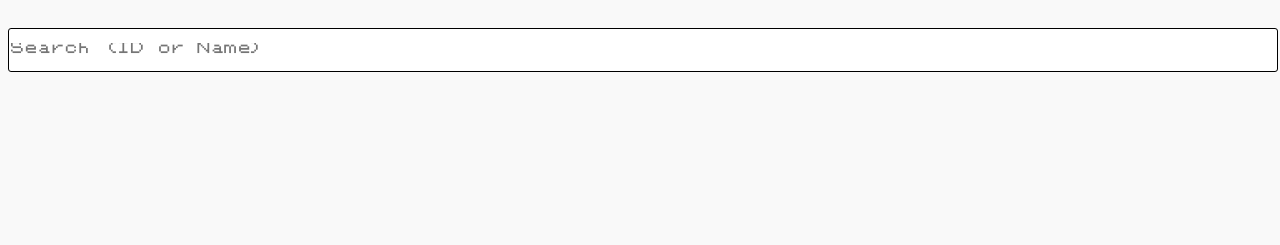
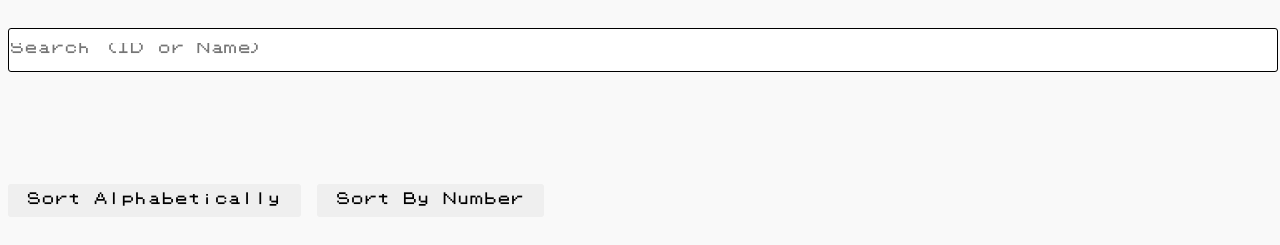
Before and after one commit to rijopalla/pokedex, a plain HTML site: page index.html in a window 1280 px wide. Shown: the part 263-508 px from the top of the page. Drawn offline with nearby package versions, Linux system fonts and the light colour scheme; no server answers.

Commit message:
added sort functionality

```diff
--- a/index.html
+++ b/index.html
@@ -21,6 +21,8 @@
         <ol id="pokedex"></ol>
     </div>
 
+    <button id="sort" onclick="sortAZ()">Sort Alphabetically</button>
+    <button id="sort" onclick="fetchPokemon()">Sort By Number</button>
     <script src="https://ajax.googleapis.com/ajax/libs/jquery/3.6.4/jquery.min.js"></script>
     <script src="pokedex.js"></script>
 </body>
--- a/pokedex.js
+++ b/pokedex.js
@@ -39,9 +39,9 @@ const displayPokemon = (pokemon) => {
 }
 
 
-const getPokemon = async(id) => {
+const getPokemon = (id) => {
     const promises = [];
-    const api = `https://pokeapi.co/api/v2/pokemon/${id}`
+    const api = `https://pokeapi.co/api/v2/pokemon/${id}/`
     promises.push(fetch(api).then((res)=> res.json()));
     Promise.all(promises).then(results => {
         let pokemon = results.map(data => ({
@@ -198,3 +198,30 @@ search.addEventListener('keyup', (e) => {
         fetchPokemon();
     }
 });
+
+
+const sortAZ = () => {
+    console.log("sorting");
+    const pokemonNames = [];
+    const promises = [];
+    for (let i = 0; i < maxIndex; i++) {
+        pokemonNames.push(pokemonList[0][i].name);
+    }
+    const sortedPokemon = pokemonNames.sort();
+
+    for (let j = 0; j < sortedPokemon.length; j++) {
+        console.log(typeof(sortedPokemon[j]));
+        const api = `https://pokeapi.co/api/v2/pokemon/${sortedPokemon[j]}`
+        promises.push(fetch(api).then((res)=> res.json()));
+    }
+
+    Promise.all(promises).then(results => {
+        let pokemon = results.map(data => ({
+            name: data.name,
+            id: data.id,
+            image: data.sprites['front_default'],
+            type: data.types.map((type) => type.type.name).join(', ')
+        }));
+        displayPokemon(pokemon);
+    });
+}
```
Also changed, not shown: 1 other file.
